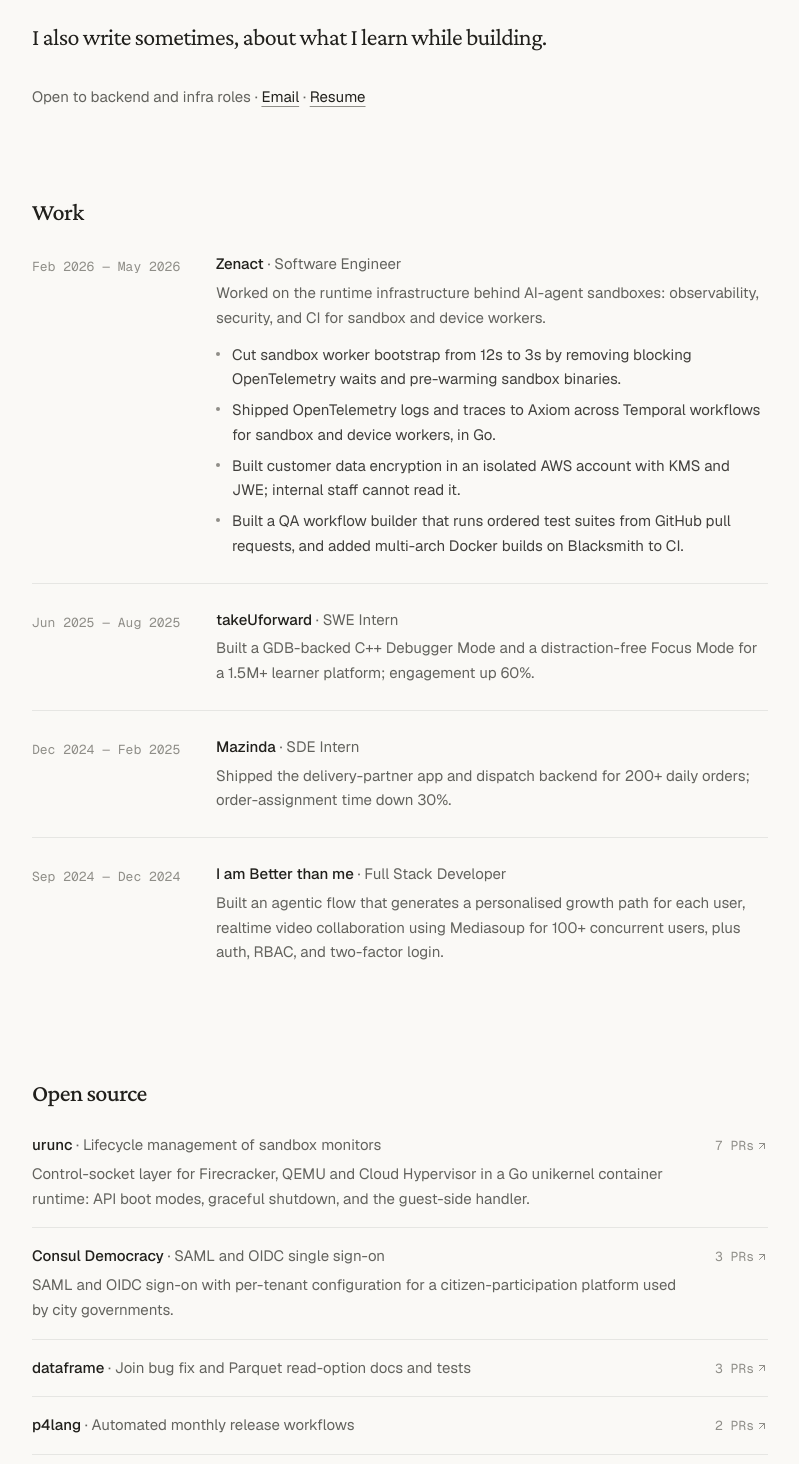
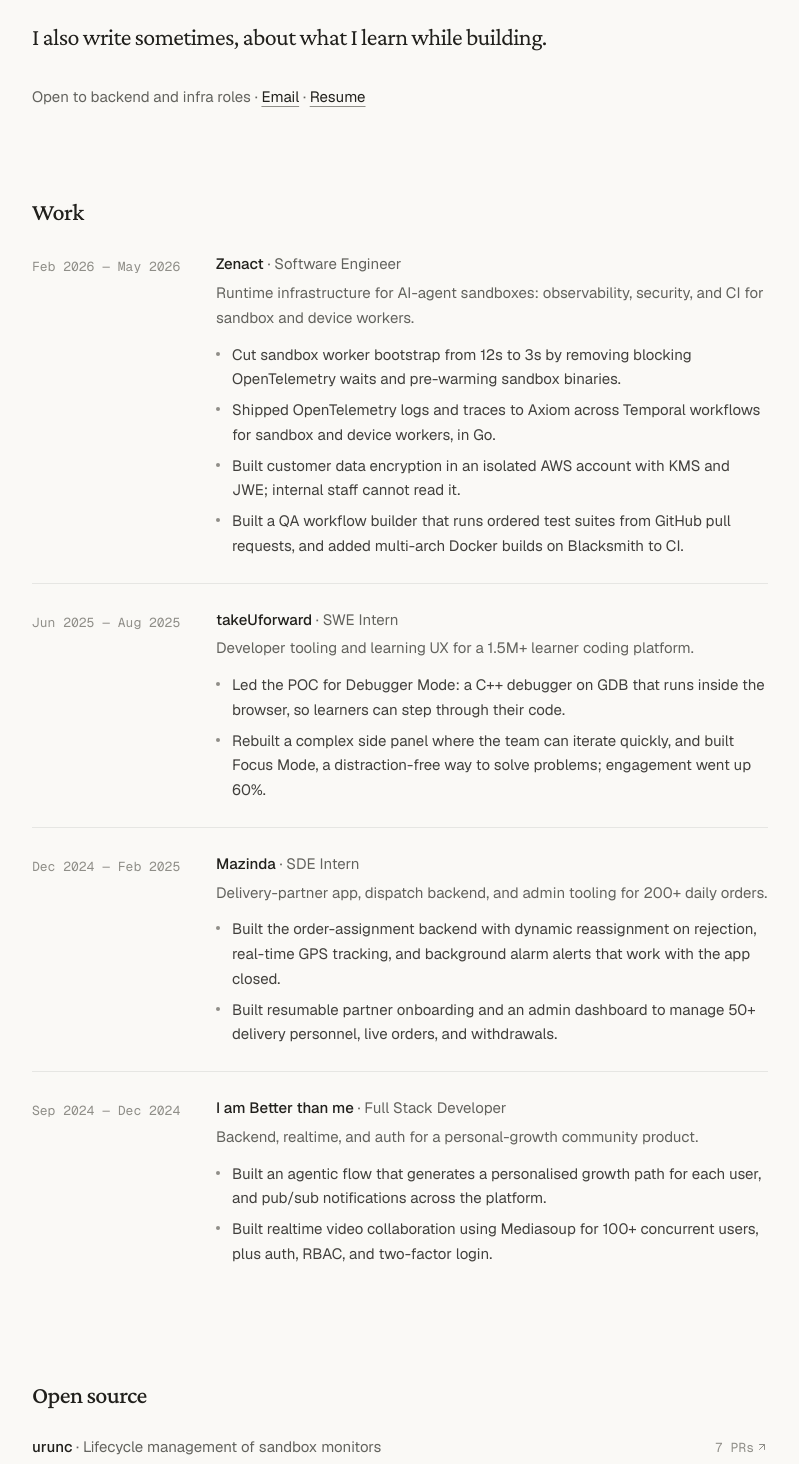
Before and after one commit to Anamika1608/portfolio, a Next.js app: page / in a window 1280 px wide. Shown: the part 490-1954 px from the top of the page, without its empty margins (240-1039 px from the left). Built offline with nearby package versions, Linux system fonts and the light colour scheme.

Commit message:
Work: two bullets each for takeUforward, Mazinda, IABTM; plainer wording

```diff
--- a/src/components/WorkExperience/workExperiencesData.ts
+++ b/src/components/WorkExperience/workExperiencesData.ts
@@ -8,7 +8,7 @@
     companyUrl: "https://zenact.ai",
     period: "Feb 2026 — May 2026",
     summary:
-      "Worked on the runtime infrastructure behind AI-agent sandboxes: observability, security, and CI for sandbox and device workers.",
+      "Runtime infrastructure for AI-agent sandboxes: observability, security, and CI for sandbox and device workers.",
     description: [
       "Cut sandbox worker bootstrap from 12s to 3s by removing blocking OpenTelemetry waits and pre-warming sandbox binaries.",
       "Shipped OpenTelemetry logs and traces to Axiom across Temporal workflows for sandbox and device workers, in Go.",
@@ -23,7 +23,11 @@
     companyUrl: "https://takeuforward.org",
     period: "Jun 2025 — Aug 2025",
     summary:
-      "Built a GDB-backed C++ Debugger Mode and a distraction-free Focus Mode for a 1.5M+ learner platform; engagement up 60%.",
+      "Developer tooling and learning UX for a 1.5M+ learner coding platform.",
+    description: [
+      "Led the POC for Debugger Mode: a C++ debugger on GDB that runs inside the browser, so learners can step through their code.",
+      "Rebuilt a complex side panel where the team can iterate quickly, and built Focus Mode, a distraction-free way to solve problems; engagement went up 60%.",
+    ],
   },
   {
     id: "mazinda",
@@ -32,7 +36,11 @@
     companyUrl: "https://mazinda.com",
     period: "Dec 2024 — Feb 2025",
     summary:
-      "Shipped the delivery-partner app and dispatch backend for 200+ daily orders; order-assignment time down 30%.",
+      "Delivery-partner app, dispatch backend, and admin tooling for 200+ daily orders.",
+    description: [
+      "Built the order-assignment backend with dynamic reassignment on rejection, real-time GPS tracking, and background alarm alerts that work with the app closed.",
+      "Built resumable partner onboarding and an admin dashboard to manage 50+ delivery personnel, live orders, and withdrawals.",
+    ],
   },
   {
     id: "iabtm",
@@ -41,6 +49,10 @@
     companyUrl: "https://iambetterthanme.com",
     period: "Sep 2024 — Dec 2024",
     summary:
-      "Built an agentic flow that generates a personalised growth path for each user, realtime video collaboration using Mediasoup for 100+ concurrent users, plus auth, RBAC, and two-factor login.",
+      "Backend, realtime, and auth for a personal-growth community product.",
+    description: [
+      "Built an agentic flow that generates a personalised growth path for each user, and pub/sub notifications across the platform.",
+      "Built realtime video collaboration using Mediasoup for 100+ concurrent users, plus auth, RBAC, and two-factor login.",
+    ],
   },
 ];
```
